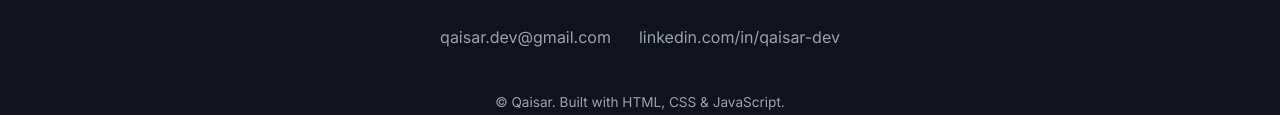
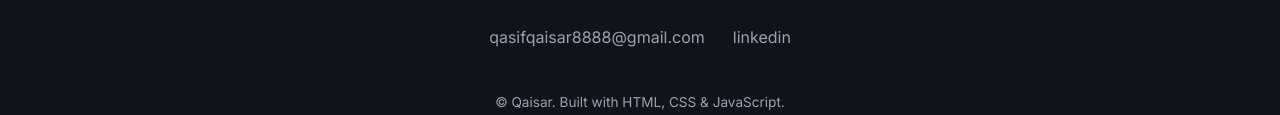
Before and after one commit to qaisarasif/qaisar-dev, a plain HTML site: page index.html in a window 1280 px wide. Shown: the part 2100-2215 px from the top of the page. Drawn offline with nearby package versions, Linux system fonts and the light colour scheme; a script that the page names is missing.

Commit message:
Update index.html

```diff
--- a/index.html
+++ b/index.html
@@ -123,8 +123,8 @@
   <div class="footer-inner">
     <h2>Let's build the next one.</h2>
     <div class="footer-links">
-      <a href="mailto:qaisar.dev@gmail.com">qaisar.dev@gmail.com</a>
-      <a href="https://linkedin.com/in/qaisar-dev" target="_blank" rel="noopener">linkedin.com/in/qaisar-dev</a>
+      <a href="qasifqaisar8888@gmail.com">qasifqaisar8888@gmail.com</a>
+      <a href="https://www.linkedin.com/in/qaisar-asif/" target="_blank" rel="noopener">linkedin</a>
     </div>
     <p class="footer-note">&copy; <span id="year"></span> Qaisar. Built with HTML, CSS &amp; JavaScript.</p>
   </div>
```
